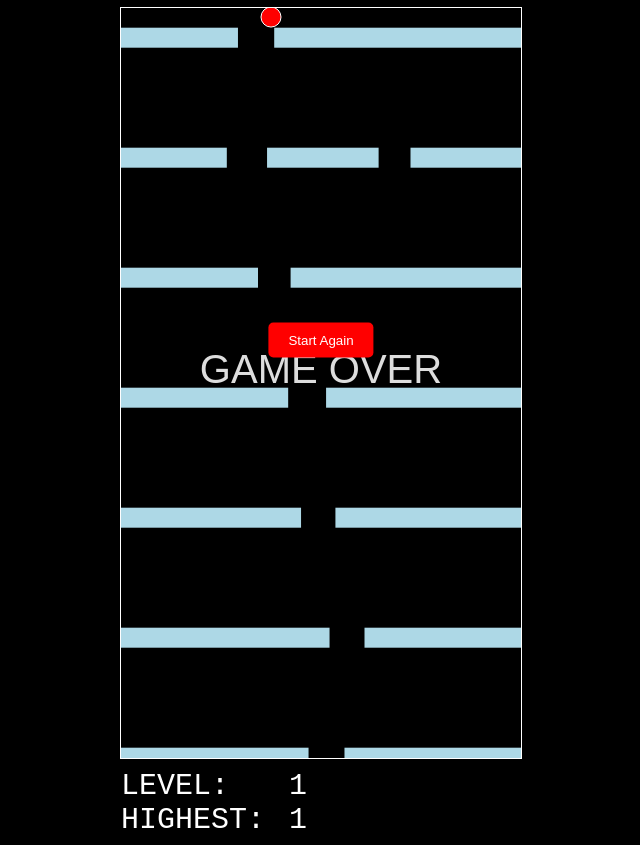
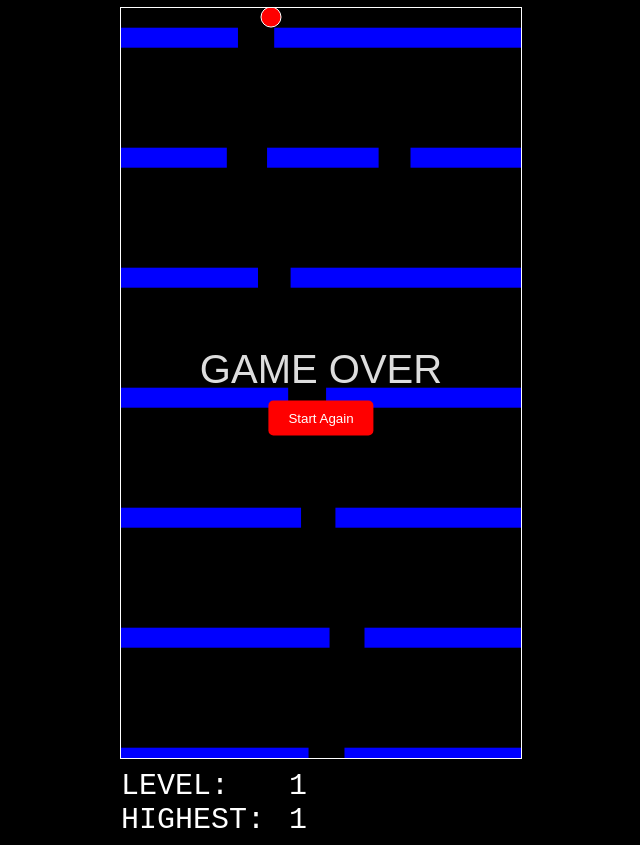
Before and after one commit to Jerrylum/fallingball, a plain HTML site: page index.html in a window 1280 px wide. Shown: the part 52-897 px from the top of the page, without its empty margins (319-959 px from the left). Drawn offline with Linux system fonts and the light colour scheme.

Commit message:
add colors

```diff
--- a/index.html
+++ b/index.html
@@ -1,6 +1,7 @@
 <html>
 
 <head>
+    <meta name="viewport" content="width=device-width, initial-scale=1.0">
     <title>Falling Ball</title>
     <style>
         .dark {
@@ -50,7 +51,7 @@
         }
 
         #middle-btn {
-            top: 49%;
+            top: 470px;
             position: absolute;
             border: none;
             border-radius: 5px;
--- a/obj.js
+++ b/obj.js
@@ -59,7 +59,7 @@ var Ground = /** @class */ (function () {
     };
     Ground.prototype.draw = function () {
         var _this = this;
-        ctx.fillStyle = 'lightblue';
+        ctx.fillStyle = isDarkMode ? 'blue' : 'lightblue';
         this.blocks.forEach(function (b) { return ctx.fillRect(b.x, _this.y, b.width, _this.blockHeight); });
     };
     return Ground;
```
